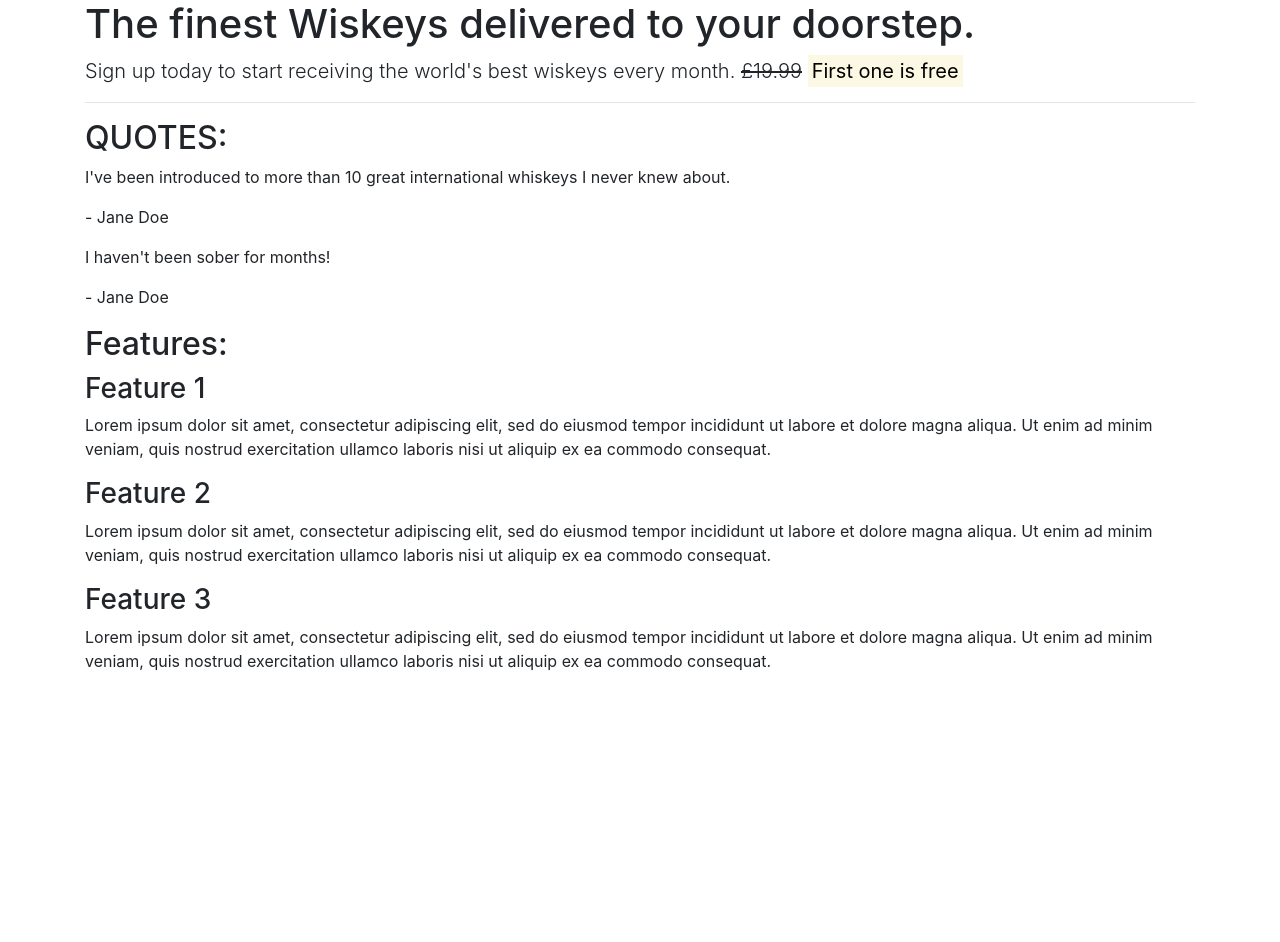
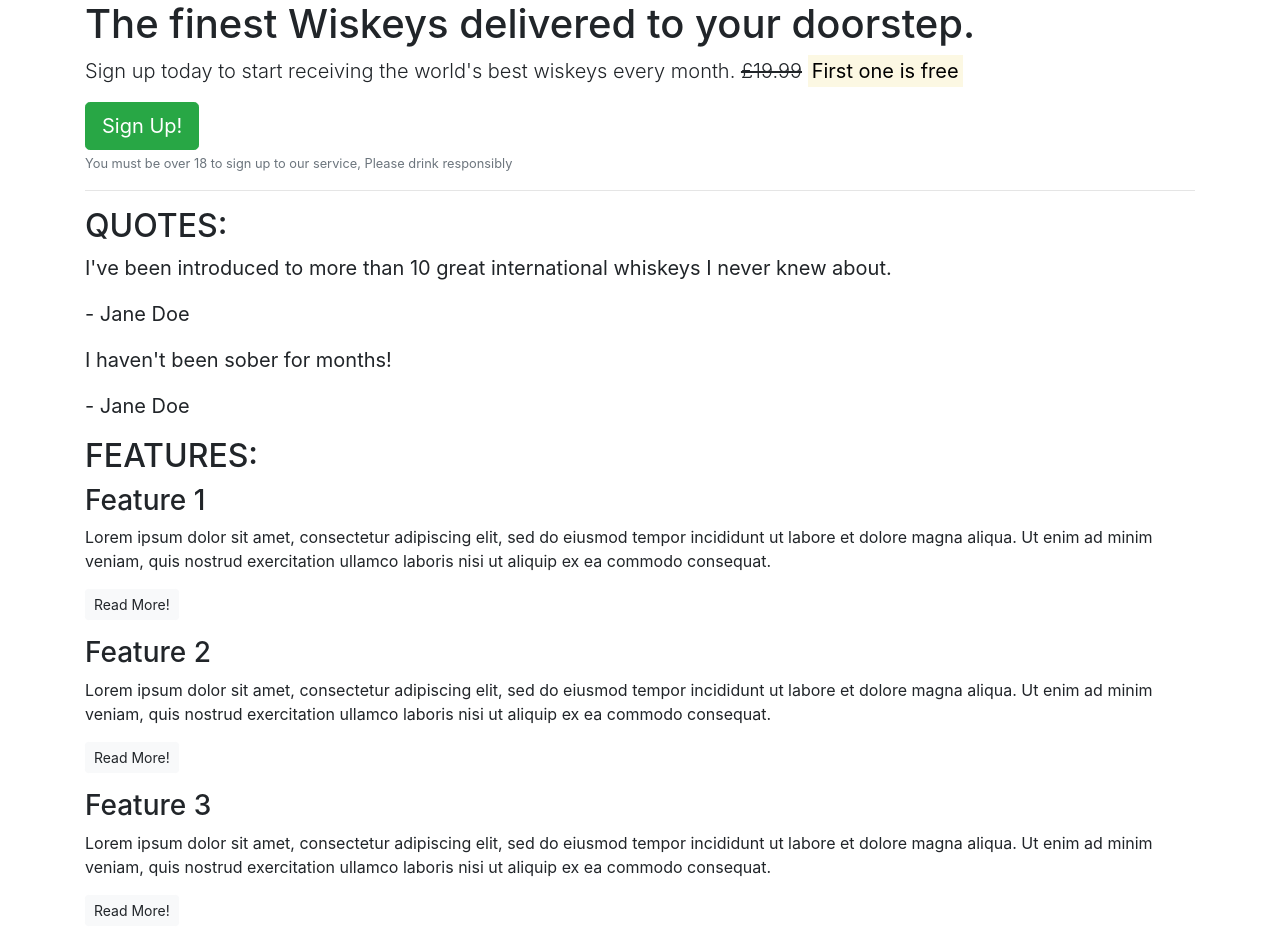
Before and after one commit to continuum-web/CI_wiskydrop, a plain HTML site: page index.html in a window 1280 px wide. Before the commit the page ends 800 px from the top, so only its background shows below. Drawn offline with nearby package versions, Linux system fonts and the light colour scheme.

Commit message:
Added more Bootstrap classes and Some btn's

```diff
--- a/index.html
+++ b/index.html
@@ -14,36 +14,41 @@
         <section class="callout">
             <h1>The finest Wiskeys delivered to your doorstep.</h1>
             <p class="lead">Sign up today to start receiving the world's best wiskeys every month. <s>£19.99</s> <strong><mark>First one is free</mark></strong></p>
+            <button class="btn btn-success btn-lg">Sign Up!</button>
+            <p class="text-muted"><small>You must be over 18 to sign up to our service, Please drink responsibly</small></p>
         </section>
 
         <hr>
         <!-- QUOTES -->
         <section class="quotes">
             <h2 class="text-uppercase">Quotes:</h2>
-            <div class="quote">
+            <blockquote class="blockquote">
                 <p>I've been introduced to more than
                     10 great international whiskeys I never knew about.</p>
                 <p>- Jane Doe</p>
-            </div>
-            <div class="quote">
+            </blockquote>
+            <blockquote class="blockquote">
                 <p>I haven't been sober for months!</p>
                 <p>- Jane Doe</p>
-            </div>
+            </blockquote>
         </section>
         <!-- Features -->
         <section class="features">
-            <h2>Features:</h2>
+            <h2 class="text-uppercase">Features:</h2>
             <div class="feature">
                 <h3>Feature 1</h3>
                 <p>Lorem ipsum dolor sit amet, consectetur adipiscing elit, sed do eiusmod tempor incididunt ut labore et dolore magna aliqua. Ut enim ad minim veniam, quis nostrud exercitation ullamco laboris nisi ut aliquip ex ea commodo consequat.</p>
+                <p><a href="#" class="btn btn-sm btn-light">Read More!</a></p>
             </div>
             <div class="feature">
                 <h3>Feature 2</h3>
                 <p>Lorem ipsum dolor sit amet, consectetur adipiscing elit, sed do eiusmod tempor incididunt ut labore et dolore magna aliqua. Ut enim ad minim veniam, quis nostrud exercitation ullamco laboris nisi ut aliquip ex ea commodo consequat.</p>
+                <p><a href="#" class="btn btn-sm btn-light">Read More!</a></p>
             </div>
             <div class="feature">
                 <h3>Feature 3</h3>
                 <p>Lorem ipsum dolor sit amet, consectetur adipiscing elit, sed do eiusmod tempor incididunt ut labore et dolore magna aliqua. Ut enim ad minim veniam, quis nostrud exercitation ullamco laboris nisi ut aliquip ex ea commodo consequat.</p>
+                <p><a href="#" class="btn btn-sm btn-light">Read More!</a></p>
             </div>
         </section>
     </article>
```
